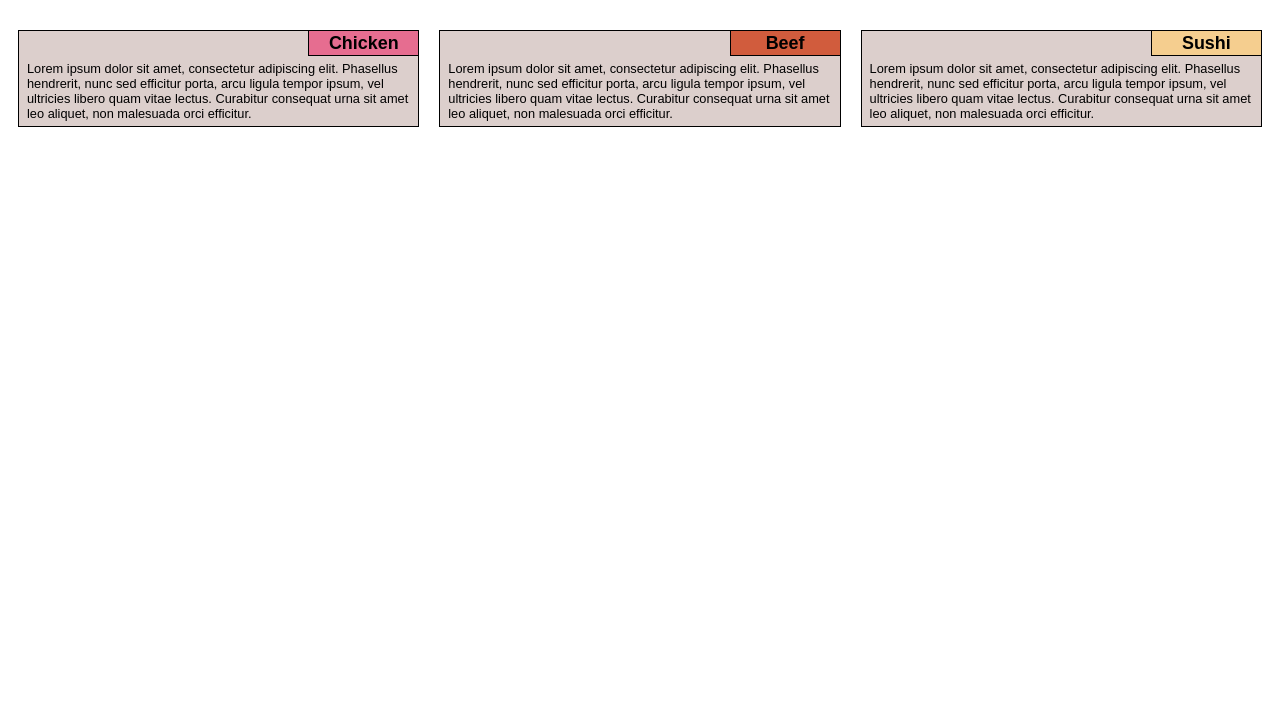
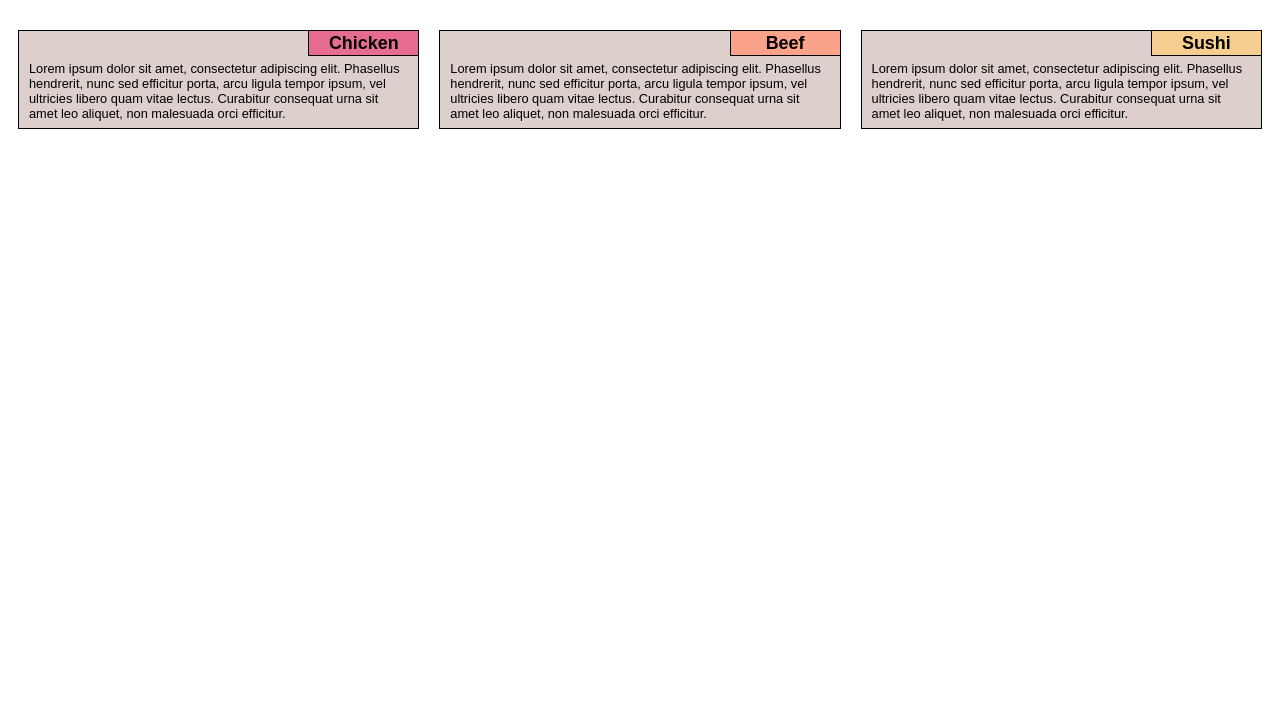
Before and after one commit to AnnaMKR/Coursera_Assignments, a plain HTML site: page module2_assignment/index.html in a window 1280 px wide. Shown: the part 75-800 px from the top of the page. Drawn offline with Linux system fonts and the light colour scheme.

Commit message:
minor changes

```diff
--- a/module2_assignment/css/main.css
+++ b/module2_assignment/css/main.css
@@ -152,7 +152,7 @@ section article {
 	background-color: #DCCFCC;
   border: 1px solid black;
   margin: 10px 10px;
-  padding: 30px 8px 5px 8px;
+  padding: 30px 10px 7px 10px;
   position: relative;
   font-size: 80%;
  }
@@ -180,7 +180,7 @@ p {
 
 
 #p2 {
-	background-color: #D15C3D;
+	background-color: #FBA28A;
 }
 
 
```
